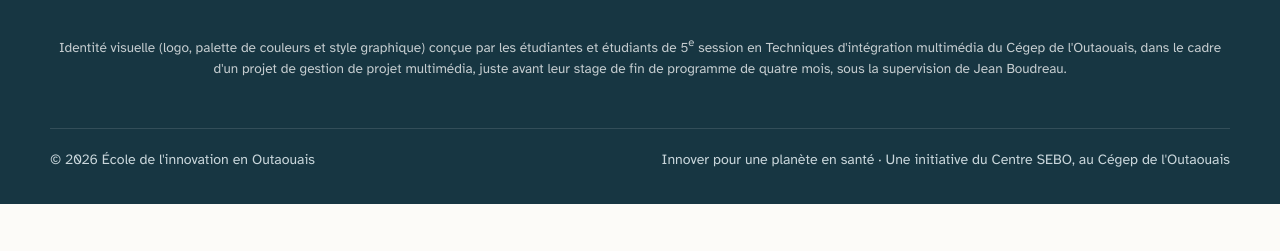
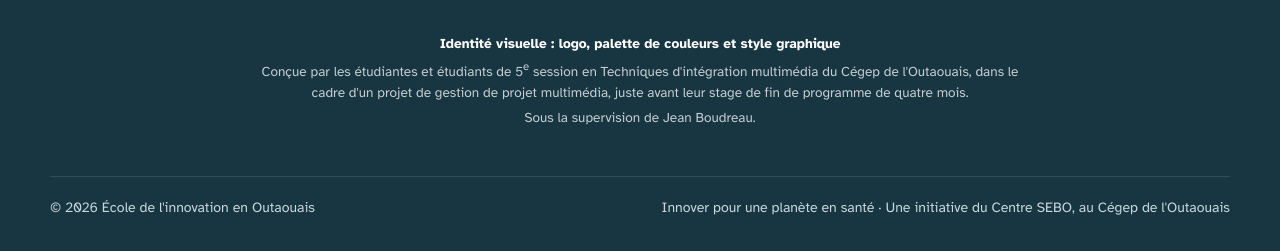
Before and after one commit to ecole-innovation-outaouais/site-web, a plain HTML site: page a-propos.html in a window 1280 px wide. Shown: the part 2314-2565 px from the top of the page. Before the commit the page ends 2518 px from the top, so only its background shows below. Drawn offline with nearby package versions, Linux system fonts and the light colour scheme.

Commit message:
Pied de page : bloc crédit identité visuelle centré
Co-Authored-By: Claude Opus 5.5 <noreply@anthropic.com>
Claude-Session: https://claude.ai/code/session_01M2T4puYVa5WwyfSRESR7Hv

```diff
--- a/a-propos.html
+++ b/a-propos.html
@@ -517,7 +517,11 @@ a.logo-projet{text-decoration:none}
       <a href="https://crsebo.ca/" target="_blank" rel="noopener"><img src="assets/logo-sebo-blanc.png" alt="Centre SEBO"></a>
       <a href="https://equipeigemoutaouais.com/" target="_blank" rel="noopener"><img src="assets/logo-igem-outaouais-blanc.png" alt="iGEM Outaouais"></a>
     </div>
-    <p class="credit-tim" style="text-align:center;font-size:.85rem;color:rgba(255,255,255,.75);margin:0 0 18px">Identité visuelle (logo, palette de couleurs et style graphique) conçue par les étudiantes et étudiants de 5<sup>e</sup> session en Techniques d'intégration multimédia du Cégep de l'Outaouais, dans le cadre d'un projet de gestion de projet multimédia, juste avant leur stage de fin de programme de quatre mois, sous la supervision de Jean Boudreau.</p>
+    <div class="credit-tim" style="text-align:center;font-size:.85rem;line-height:1.55;color:rgba(255,255,255,.75);margin:0 auto 18px;max-width:760px">
+      <p style="margin:0;font-weight:700;color:#fff">Identité visuelle : logo, palette de couleurs et style graphique</p>
+      <p style="margin:4px 0 0">Conçue par les étudiantes et étudiants de 5<sup>e</sup> session en Techniques d'intégration multimédia du Cégep de l'Outaouais, dans le cadre d'un projet de gestion de projet multimédia, juste avant leur stage de fin de programme de quatre mois.</p>
+      <p style="margin:4px 0 0">Sous la supervision de Jean Boudreau.</p>
+    </div>
     <div class="bas"><span>© 2026 École de l'innovation en Outaouais</span><span>Innover pour une planète en santé · Une initiative du Centre SEBO, au Cégep de l'Outaouais</span></div>
   </div>
 </footer>
```
Also changed, not shown: activites.html (+5 -1 lines), actualites.html (+5 -1 lines), enseignants.html (+5 -1 lines), entrepreneuriat.html (+5 -1 lines), index.html (+5 -1 lines), one-health-outaouais.html (+5 -1 lines), participer.html (+5 -1 lines), projets.html (+5 -1 lines), recherche.html (+5 -1 lines), science-participative.html (+5 -1 lines), time2act.html (+5 -1 lines), vigil-farm.html (+5 -1 lines).
